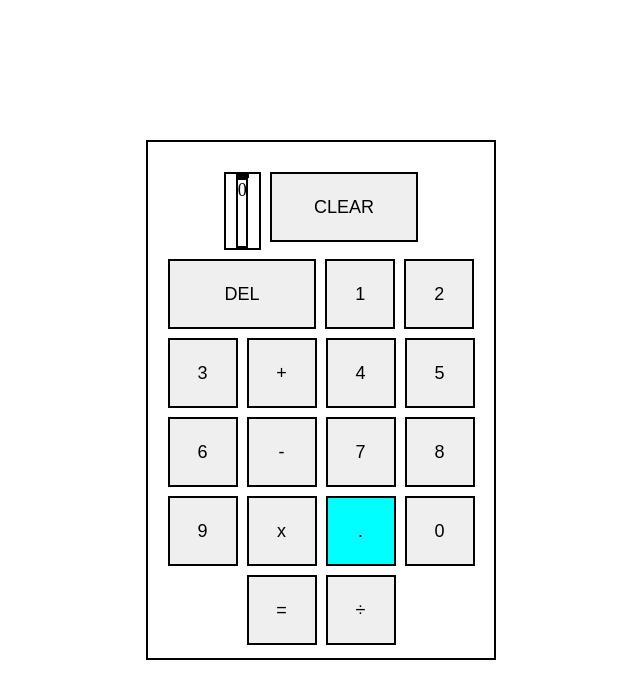
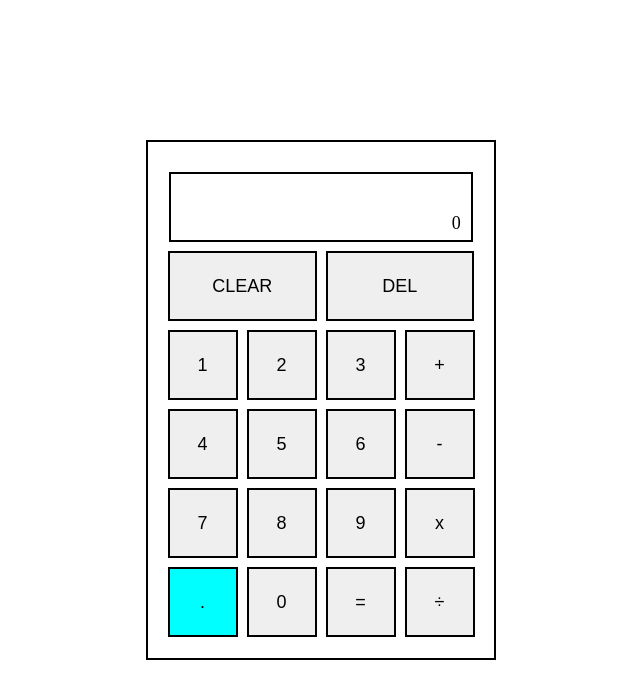
Before and after one commit to kaglet/calculator, a plain HTML site: page index.html in a window 1280 px wide. Shown: the whole page, without its empty margins (319-959 px from the left). Drawn offline with Linux system fonts and the light colour scheme.

Commit message:
Update styles due to html naming change

```diff
--- a/styles.css
+++ b/styles.css
@@ -27,9 +27,12 @@ body {
     height: 70px;
 }
 
-#calculator #display-value {
+#display {
     width: 96%;
     height: 70px;
+    display: flex;
+    flex-direction: column;
+    padding: 0px 10px;
 }
 
 button, div {
@@ -44,25 +47,19 @@ button, div {
     font-size: 18px;
 }
 
-#calculation {
+#ongoing-calculation {
     margin-right: auto;
     justify-content: flex-start;
 }
 
-#result {
+#display-value {
     margin-left: auto;
     justify-content: flex-end;
 }
 
-#calculation, #result {
+#ongoing-calculation, #display-value {
     border: none;
     height: 50%;
     display: flex;
     align-items: center;
 }
-
-
-
-#display {
-    padding: 0px 10px;
-}
```
